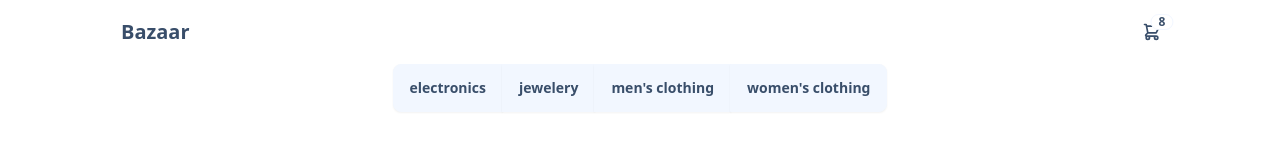
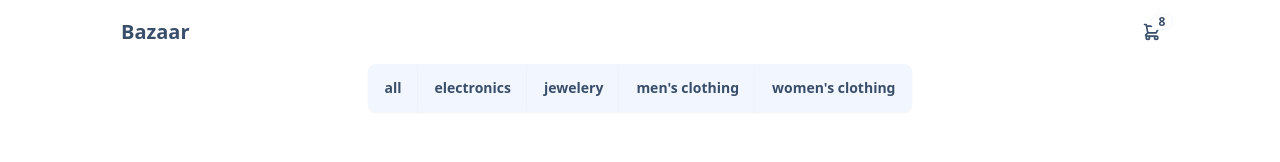
Before and after one commit to e-qa/Bazaar, a React (Vite) app: page / in a window 1280 px wide. Shown: the top 162 px of the page. Built offline with nearby package versions, Linux system fonts and the light colour scheme; no server answers.

Commit message:
category function add

```diff
--- a/src/components/Category.tsx
+++ b/src/components/Category.tsx
@@ -1,16 +1,35 @@
+import { useDispatch } from "react-redux";
+import { getAllProducts, getProductsByCategory } from "../redux/productSlice";
+import { AppDispatch } from "../redux/store";
+
+const categories = [
+  "all",
+  "electronics",
+  "jewelery",
+  "men's clothing",
+  "women's clothing",
+];
+
 const Category = () => {
-  const categories = [
-    "electronics",
-    "jewelery",
-    "men's clothing",
-    "women's clothing",
-  ];
+  const dispatch = useDispatch<AppDispatch>();
+
+  const handleButton = (category: string) => {
+    if (category === "all") {
+      dispatch(getAllProducts());
+      return;
+    }
+    dispatch(getProductsByCategory(category));
+  };
 
   return (
     <div className="flex items-center justify-center mb-20">
       <div className="join">
         {categories.map((category, index) => (
-          <button className="btn join-item" key={index}>
+          <button
+            className="btn join-item"
+            key={index}
+            onClick={() => handleButton(category)}
+          >
             {category}
           </button>
         ))}
--- a/src/pages/Home.tsx
+++ b/src/pages/Home.tsx
@@ -5,7 +5,6 @@ const Home = () => {
   return (
     <>
       <Category />
-
       <Products />
     </>
   );
--- a/src/redux/productSlice.ts
+++ b/src/redux/productSlice.ts
@@ -24,6 +24,14 @@ export const getAllProducts = createAsyncThunk("getAllProducts", async () => {
   return response.data;
 });
 
+export const getProductsByCategory = createAsyncThunk(
+  "getProductsByCategory",
+  async (category: string) => {
+    const response = await axiosInstance(`/category/${category}`);
+    return response.data;
+  }
+);
+
 const productsSlice = createSlice({
   name: "products",
   initialState,
@@ -32,6 +40,9 @@ const productsSlice = createSlice({
     builder.addCase(getAllProducts.fulfilled, (state, action) => {
       state.products = action.payload;
     });
+    builder.addCase(getProductsByCategory.fulfilled, (state, action) => {
+      state.products = action.payload;
+    });
   },
 });
 
```
